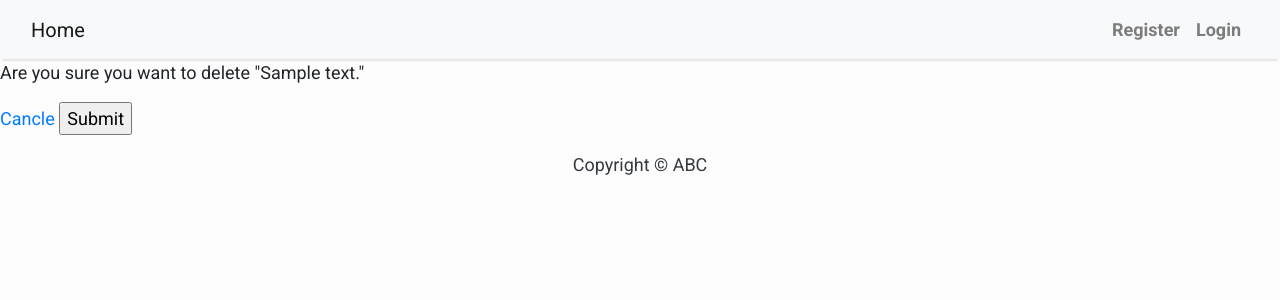
After one commit to neelthacker/ongoing, a Django app: page /comment_delete/1/ in a window 1280 px wide. The commit adds this page. Shown: the top 300 px of the page. Run offline with Django 3.2, Linux system fonts and the light colour scheme; tables that the repository leaves empty hold one stand-in row (values such as "Sample post"); some libraries are stand-ins or nearby versions.

Commit message:
Comment Delete

```diff
--- a/blog/models.py
+++ b/blog/models.py
@@ -59,4 +59,4 @@ class Comments(models.Model):
     created = models.DateTimeField(auto_now_add=True)
 
     def __str__(self):
-        return self.post.slug
+        return self.post
--- a/blog/templates/blog/base.html
+++ b/blog/templates/blog/base.html
@@ -60,6 +60,9 @@
                         </form>
                         </li>
                         <li class="nav-item text-black">
+                            <a class="nav-link text-black font-weight-bold" href="{% url 'blog:category' %}">Add Category</a>
+                        </li>
+                        <li class="nav-item text-black">
                             <a class="nav-link text-black font-weight-bold" href="/ajax_category">AJAX Category</a>
                         </li>
                         <li class="nav-item text-black">
--- /dev/null
+++ b/blog/templates/blog/comment_delete.html
@@ -0,0 +1,29 @@
+{% extends 'blog/base.html' %}
+{% block content %}
+<style>
+    body {
+        font-family: "Roboto", sans-serif;
+        font-size: 18px;
+        background-color: #fdfdfd;
+    }
+
+    .head_text {
+        color: white;
+    }
+
+    .card {
+        box-shadow: 0 16px 48px #E3E7EB;
+    }
+</style>
+
+<p>Are you sure you want to delete "{{item.text}}"</p>
+<form method="POST" enctype="multipart/form-data">
+    {% csrf_token %}
+    <a href="{% url 'blog:home' %}">Cancle</a>
+    <input type="submit" name="Confirm" >
+
+</form>
+
+
+
+{% endblock content %}
--- a/blog/urls.py
+++ b/blog/urls.py
@@ -7,7 +7,7 @@ urlpatterns = [
     path(r'<slug:slug>/<int:page>', views.post_detail, name='post_detail'),
     path(r'createpost/', views.create_post, name='create'),
     path(r'updatepost/<slug:slug>/<int:page>', views.update_post, name='update'),
-    path('delete/<slug:slug>', views.delete_post, name='delete'),
+    path(r'delete/<slug:slug>/', views.delete_post, name='delete'),
     path(r'login/', views.log_in, name='login'),
     path(r'signup/', views.sign_up, name='signup'),
     path(r'logout/', views.log_out, name='logout'),
@@ -16,4 +16,5 @@ urlpatterns = [
     path(r'ajax_search/', views.ajax_search, name='ajax_search'),
     path(r'ajax_category/', views.ajax_category, name='ajax_category'),
     path(r'<slug:slug>/comment', views.comment, name='comment'),
+    path(r'comment_delete/<int:pk>/', views.comment_delete, name='comment_delete'),
 ]
--- a/blog/views.py
+++ b/blog/views.py
@@ -149,6 +149,7 @@ def delete_post(request, slug):
     if request.method == "POST":
         order.delete()
         return redirect('blog:home')
+
     return render(request, 'blog/delete.html', {'item': order})
 
 
@@ -255,3 +256,11 @@ def comment(request, slug):
             return redirect("blog:home")
     else:
         return render(request, 'blog/comments.html', {'form': form})
+
+def comment_delete(request, pk):
+
+    order = Comments.objects.get(pk=pk)
+    if request.method == "POST":
+        order.delete()
+        return redirect('blog:home')
+    return render(request, 'blog/comment_delete.html', {'item': order})
```
Also changed, not shown: blog/templates/blog/post_detail.html (+10 -7 lines), blog/migrations/0033_auto_20210504_1544.py (added), blog/migrations/0034_auto_20210504_1548.py (added), blog/migrations/0035_delete_comments.py (added), blog/migrations/0036_comments.py (added), db.sqlite3.
